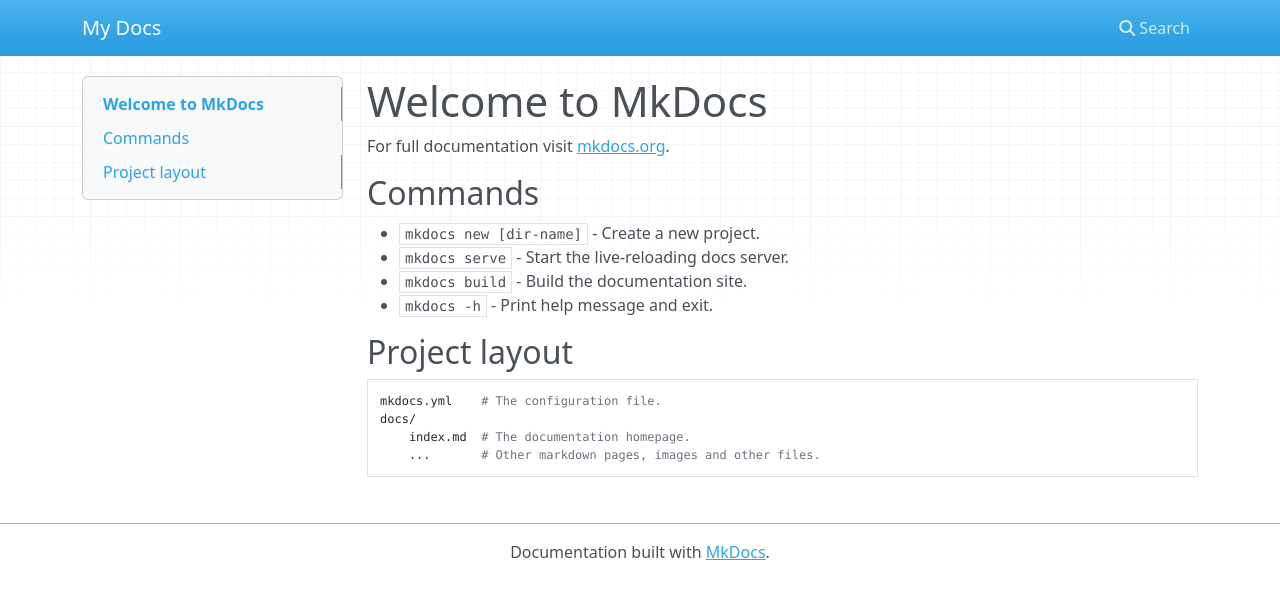
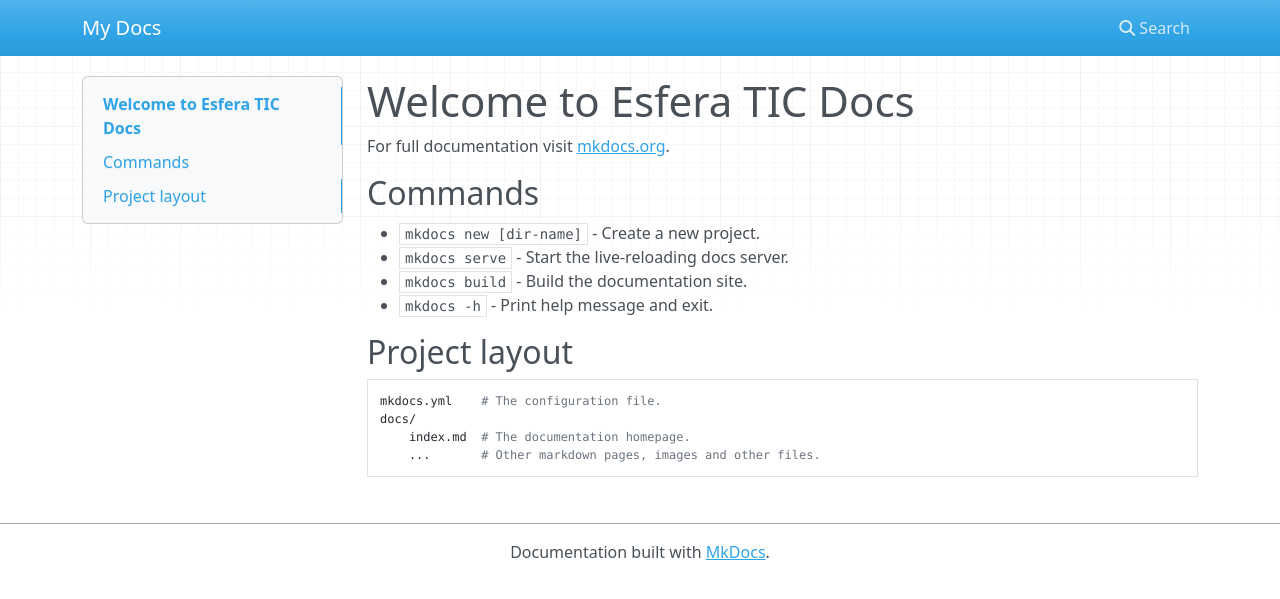
Before and after one commit to ebenimeli/docs, an MkDocs documentation site: the page built from docs/index.md, in a window 1280 px wide. Shown: the top 599 px of the page. Built offline with MkDocs 1.6.1, drawn with Linux system fonts in a browser that asks for light colours; nearby versions of some CDN libraries.

Commit message:
Index minor update

```diff
--- a/docs/index.md
+++ b/docs/index.md
@@ -1,4 +1,4 @@
-# Welcome to MkDocs
+# Welcome to Esfera TIC Docs
 
 For full documentation visit [mkdocs.org](https://www.mkdocs.org).
 
```
